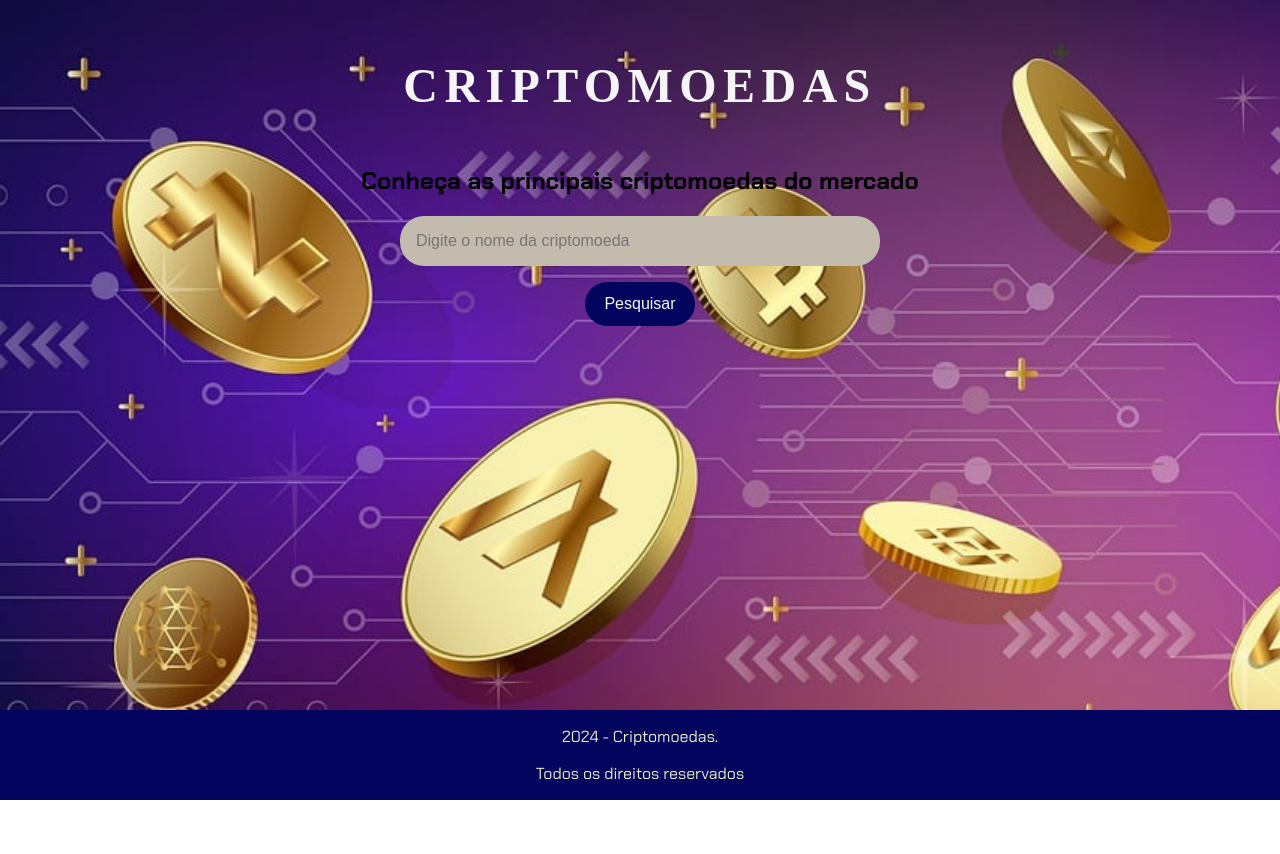
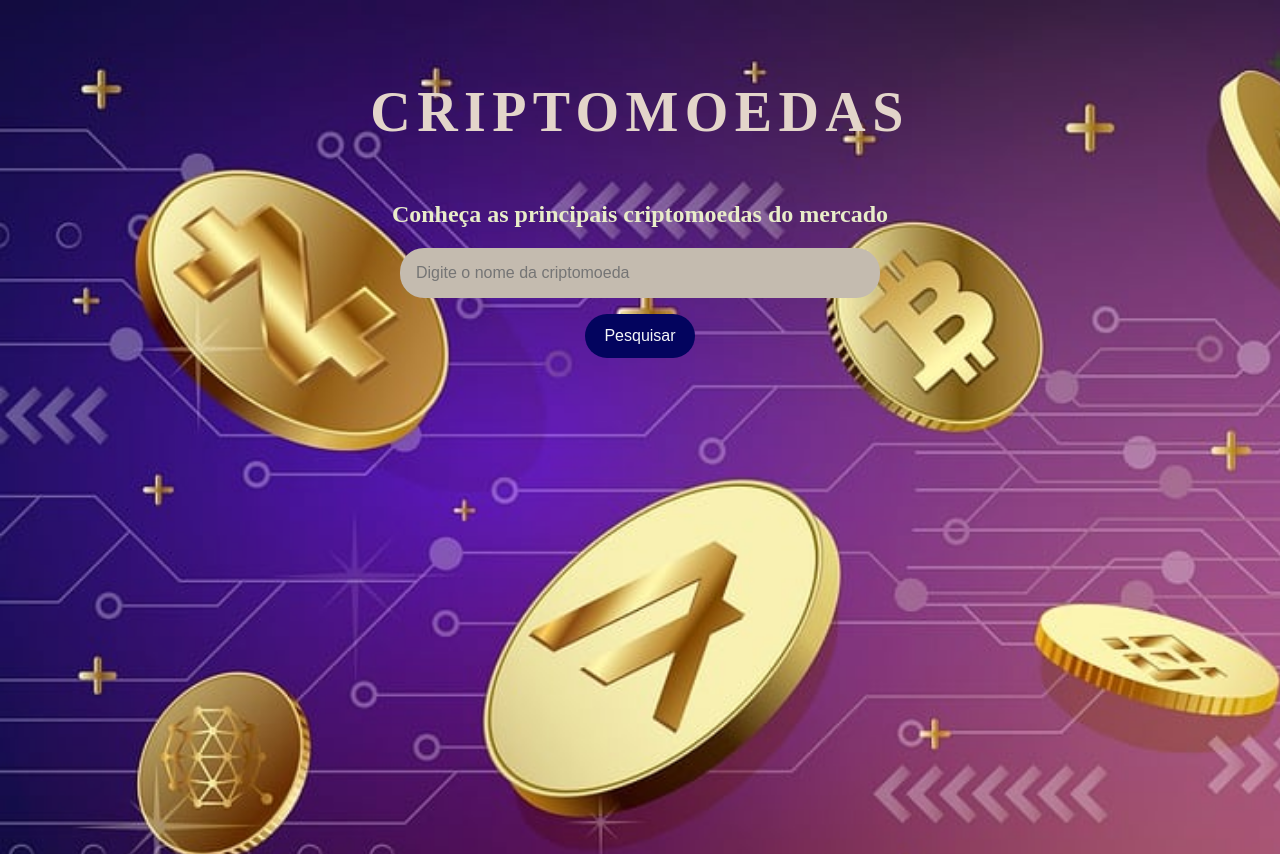
Before and after one commit to Karliane20/Imers-o-Alura, a plain HTML site: page index.html in a window 1280 px wide. Shown: the top 854 px of the page. Before the commit the page ends 822 px from the top, so only its background shows below. Drawn offline with Linux system fonts and the light colour scheme; files whose address does not match are found by name.

Commit message:
Update style.css

```diff
--- a/style.css
+++ b/style.css
@@ -6,7 +6,6 @@ body {
     font-family: "Chakra Petch", sans-serif; /* Define a fonte padrão */
     display: flex; /* Usa Flexbox para layout */
     flex-direction: column; /* Alinha os itens na vertical */
-    height: 100vh; /* Preenche a altura total da viewport */
     align-items: center; /* Centraliza os itens horizontalmente */
     justify-content: center; /* Centraliza os itens verticalmente */
     margin: 0; /* Remove a margem padrão */
@@ -28,9 +27,9 @@ header {
 h1 {
     margin-top: 5rem ;
     font-family: "Roboto, sans-erif" ;
-    font-size: 3rem; /* Tamanho da fonte */
+    font-size: 3.5rem; /* Tamanho da fonte */
     font-weight: 700;
-    color: #f5f5f7; /* Cor do texto */
+    color: #e3d5ca; /* Cor do texto */
     text-align: center; /* Alinha o texto ao centro */
     letter-spacing: 0.4rem; /* Espaçamento entre letras */
 }
@@ -43,9 +42,14 @@ section {
     margin-bottom: 3rem; /* Espaçamento abaixo de cada seção */
 }
 
+section h2{
+    color:#e9edc9;
+    font-family: 'Times New Roman', Times, serif;
+}
+
 section p{
-    color: #e9edc9;
-    font-size: 1.5rem;
+    color: #000;
+    font-size: 1.2rem;
 }
 
 
@@ -144,15 +148,16 @@ div a.link-externo{
 
 /* Estiliza o rodapé da página */
 footer {
-    background-color: #03045e; /* Cor de fundo do rodapé */
-    color: #e9edc9; /* Cor do texto */
-    text-align: center; /* Alinha o texto ao centro */
-    padding: 0; /* Espaçamento interno */
-    width: 100%; /* Largura total da página */
-    position: absolute; /* Posiciona o rodapé */
-    bottom: 0; /* Alinha ao fundo da página */
-    font-size: 1rem; /* Tamanho da fonte */
-}
+    background-color: #03045e;
+    color: #e9edc9;
+    text-align: center;
+    padding: 10px;
+    width: 100%;
+    position: relative;
+    bottom: 0;
+    left: 0;
+    right: 0;
+  }
 
 @media (max-width: 768px) {
 
```
